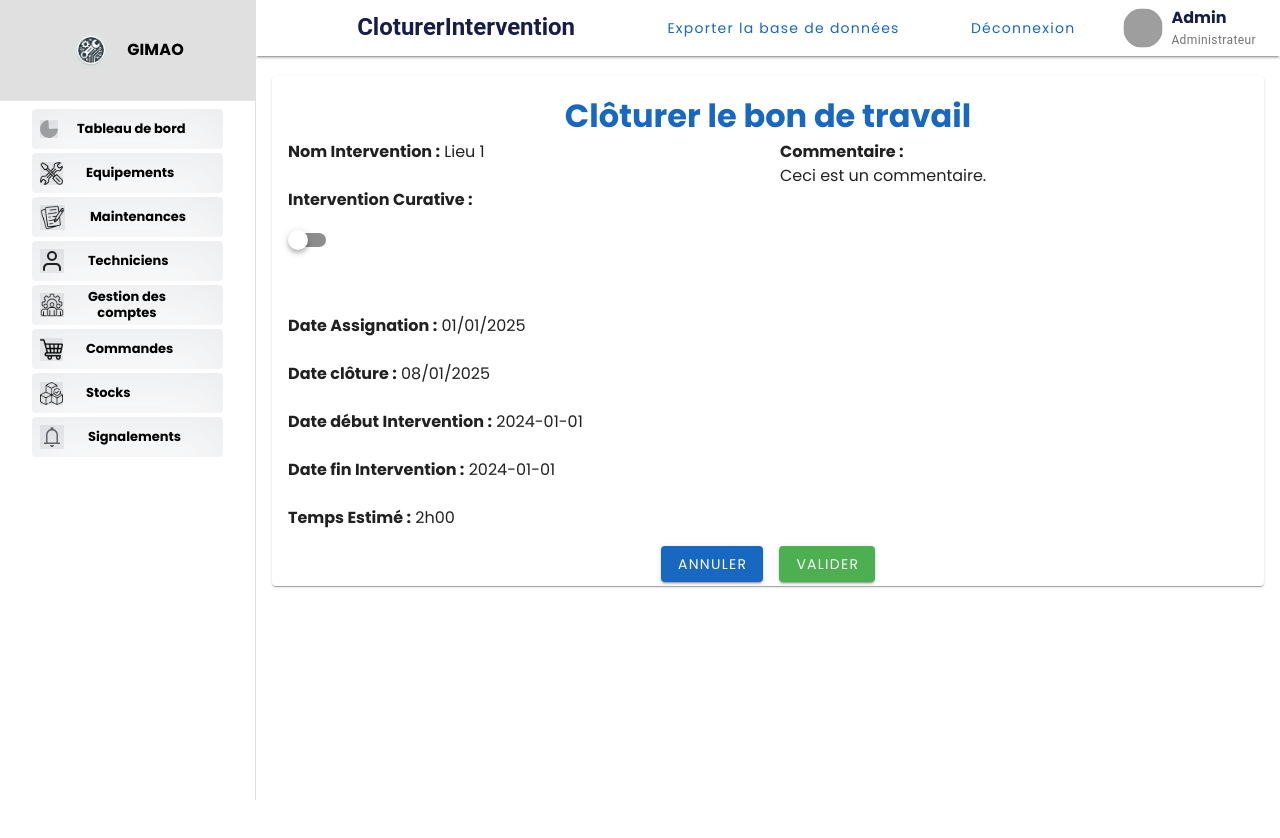
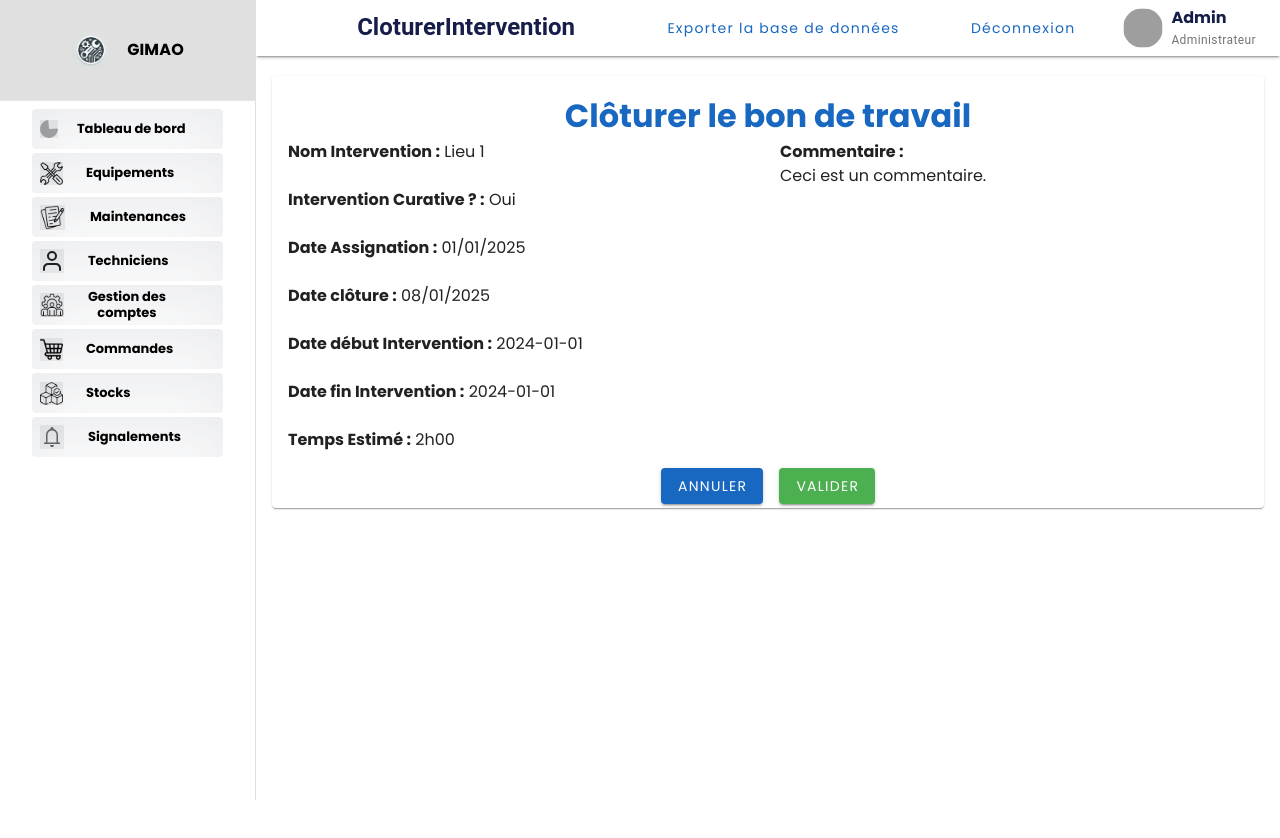
Before and after one commit to JDRSinclair/GIMAO, a Vue app in the folder frontend/: page /cloturer-interventions in a window 1280 px wide. Shown: the top 838 px of the page. Built offline with nearby package versions, Linux system fonts and the light colour scheme; grey boxes are pictures that could not be loaded; the HTML template or start-up script is replaced by a standard one.

Commit message:
Ajout Page CloturerIntervention.vue

```diff
--- a/frontend/src/views/TableauDeBord/CloturerIntervention.vue
+++ b/frontend/src/views/TableauDeBord/CloturerIntervention.vue
@@ -13,15 +13,11 @@
                 <v-col cols="12">
                   <p><strong>Nom Intervention :</strong> {{ form.nomIntervention }}</p>
                 </v-col>
-                <!-- Switch Champ interventionCurative  -->
+                <!-- Switch Champ interventionCurative Affiche Oui si intervventionCurative est 1 , Non sinon -->
                 <v-col cols="12">
-                  <p><strong>Intervention Curative :</strong></p>
-                  <v-switch
-                    :value="form.interventionCurative === 'OUI'"
-                    activated
-                  ></v-switch>
-                   <!-- Champ DateAssignation  -->
+                  <p><strong>Intervention Curative ? :</strong> {{ form.interventionCurative === '1' ? 'Oui' : 'Non' }}</p>
                 </v-col>
+                <!-- Champ InterventionCurative  -->
                 <v-col cols="12">
                   <p><strong>Date Assignation :</strong> {{ form.dateAssignation }}</p>
                 </v-col>
@@ -44,18 +40,20 @@
               </v-row>
             </v-col>
 
-            <!-- Colonne de droite avec le champ commentaire -->
+            <!-- Champ Commentaire  -->
             <v-col cols="6">
               <p><strong>Commentaire :</strong></p>
               <p>{{ form.commentaire }}</p>
             </v-col>
           </v-row>
 
-          <!-- Boutons en bas -->
+          <!-- Boutons  -->
           <v-row justify="center" class="mt-4">
+            <!-- Bouton Annuler  -->
             <v-btn color="primary" class="text-white mx-2" @click="annulerFormulaire">
               Annuler
             </v-btn>
+            <!-- Bouton Valider  -->
             <v-btn color="success" class="text-white mx-2" @click="validerFormulaire">
               Valider
             </v-btn>
@@ -73,7 +71,7 @@ export default {
     return {
       form: {
         nomIntervention: "Lieu 1",
-        interventionCurative: "OUI",
+        interventionCurative: "1",
         dateAssignation: "01/01/2025",
         dateCloture: "08/01/2025",
         dateDebutIntervention: "2024-01-01",
@@ -84,12 +82,13 @@ export default {
     };
   },
 
+  //Methode pour annuler la fin d'intervention
   methods: {
-
     annulerFormulaire() {
       this.$router.push({ name: 'TableauDeBord' });
     },
 
+    //Methode pour valider la fin de l'intervention
     validerFormulaire() {
       this.$router.push({ name: 'TableauDeBord' });
     },
```
